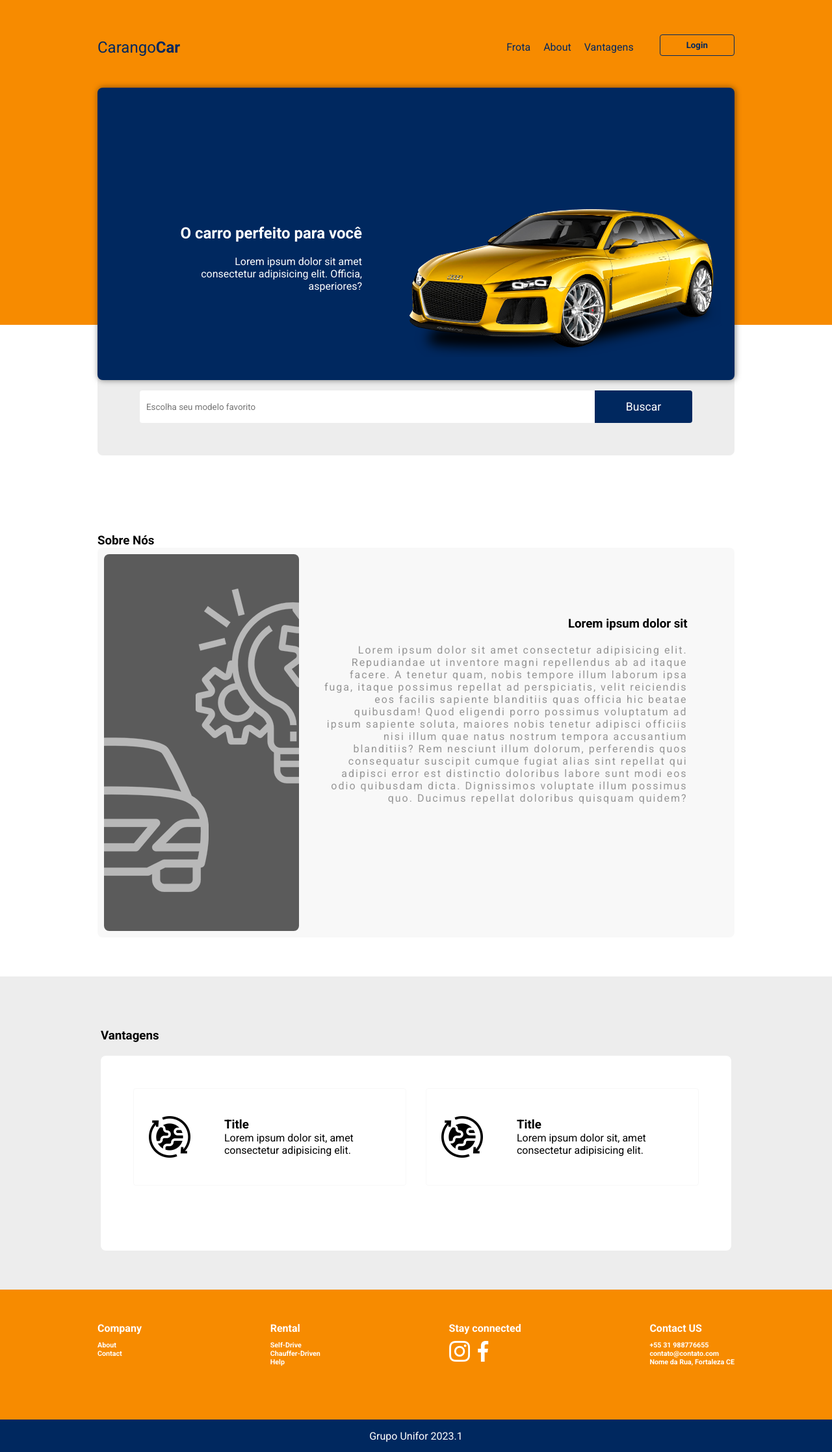
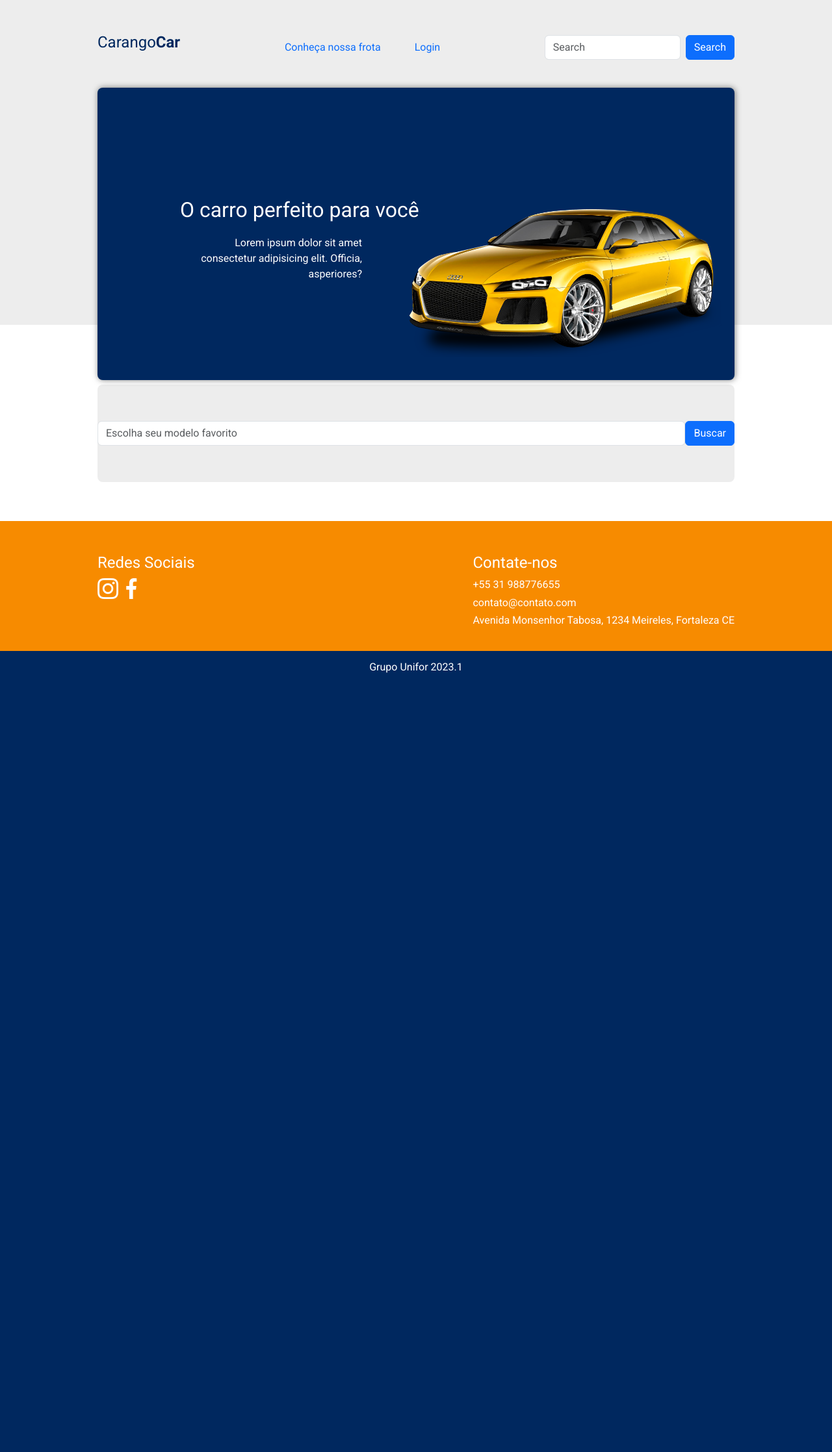
Before and after one commit to Alisson-Augusto/ProjetoLocacaoVeiculos, a Flask app: page / in a window 1280 px wide. Shown: the whole page at 65% size. After the commit the page ends 1036 px from the top, so only its background shows below. Run offline with Flask 3, Linux system fonts and the light colour scheme; data that the repository does not hold is empty; parts of the project's set-up code (start-up, migrations or seed data) failed here and were passed over; some libraries are stand-ins or nearby versions.

Commit message:
simplificando interface

```diff
--- a/app/models/veiculos.py
+++ b/app/models/veiculos.py
@@ -15,12 +15,22 @@ class Veiculos(db.Model):
   porta_malas = sa.Column(sa.Integer)
   freio_abs   = sa.Column(sa.Boolean)
 
+
   def get_imagem(self, placeholder = "images/car_placeholder.png") -> str:
     return self.imagem if self.imagem else placeholder
 
+
   @staticmethod
   def get_frota():
-    return Veiculos.query.all()
+    resultado = []
+    modelos = []
+    frota = Veiculos.query.all()
+    for veiculo in frota:
+      if not veiculo.modelo in modelos:
+        resultado.append(veiculo)
+        modelos.append(veiculo.modelo)
+    return resultado
+
 
   def __repr__(self) -> str:
     return f"Veículo[{self.placa}] - {self.modelo} da marca {self.marca}"
--- a/app/static/css/styles.css
+++ b/app/static/css/styles.css
@@ -29,7 +29,7 @@ body {
 header {
   width: 100%;
   height: 500px;
-  background: var(--orange);
+  background: var(--gray);
 }
 
 .content {
--- a/app/templates/admin/admin.html
+++ /dev/null
@@ -1,4 +0,0 @@
-{% extends "base.html" %}
-{% block conteudo %}
-<h1>Página de Admin</h1>
-{% endblock %}
--- a/app/templates/admin/login.html
+++ /dev/null
@@ -1,4 +0,0 @@
-{% extends "base.html" %}
-{% block conteudo %}
-<h1>Login do ADMIN</h1>
-{% endblock %}
--- a/app/templates/base.html
+++ b/app/templates/base.html
@@ -4,14 +4,56 @@
   <meta charset="UTF-8">
   <meta http-equiv="X-UA-Compatible" content="IE=edge">
   <meta name="viewport" content="width=device-width, initial-scale=1.0">
-  <title>LocaçãoDeCarros</title>
+  <title>CarangoCar</title>
 
   <link rel="stylesheet" href="{{url_for('static', filename='bootstrap-5.3.0-alpha3-dist/css/bootstrap.min.css')}}" />
   <script src="{{url_for('static', filename='bootstrap-5.3.0-alpha3-dist/js/bootstrap.bundle.min.js')}}"></script>
   <link rel="stylesheet" href="{{url_for('static', filename='css/styles.css')}}" />
 </head>
+<header>
+  <div class="content">
+    <nav>
+      <p class="brand">Carango<strong>Car</strong></p>
+      <ul class="nav">
+        <li class="nav-item"><a class="nav-link" href="/#frota">Conheça nossa frota</a></li>
+        {% if current_user.is_authenticated %}
+          <li class="nav-item"><a class="nav-link" href="/conta">Minha Conta</a></li>
+        {% endif %}
+        {% if not current_user.is_authenticated %}
+          <li class="nav-item"><a class="nav-link" href="/login">Login</a></li>
+        {% endif %}
+      </ul>
+      <form class="d-flex" role="search">
+        <input class="form-control me-2" type="search" placeholder="Search" aria-label="Search">
+        <button class="btn btn-primary" type="submit">Search</button>
+      </form>
+    </nav>
+    {% block header_block %}
+    {% endblock %}
+  </div>
+</header>
 <body style="height: 100vh;">
   {%block conteudo %}
   {% endblock %}
 </body>
+<footer>
+  <div class="main">
+    <div class="content footer-links">
+      <div class="footer-social">
+        <h4>Redes Sociais</h4>
+        <div class="social-icons">
+          <img src="{{url_for('static', filename='images/instagram.png')}}" alt="Instagram" />
+          <img src="{{url_for('static', filename='images/facebook.png')}}" alt="Facebook" />
+        </div>
+      </div>
+      <div class="footer-contact">
+        <h4>Contate-nos</h4>
+        <h6>+55 31 988776655</h6>
+        <h6>contato@contato.com</h6>
+        <h6>Avenida Monsenhor Tabosa, 1234 Meireles, Fortaleza CE</h6>
+      </div>
+    </div>
+  </div>
+  <div class="last">Grupo Unifor 2023.1</div>
+</footer>
 </html>
--- a/app/templates/home/index.html
+++ b/app/templates/home/index.html
@@ -1,26 +1,6 @@
-<!DOCTYPE html>
-<html lang="en">
-  <head>
-    <meta charset="UTF-8" />
-    <meta http-equiv="X-UA-Compatible" content="IE=edge" />
-    <meta name="viewport" content="width=device-width, initial-scale=1.0" />
-    <title>Projeto Programação Funcional</title>
-    <link rel="stylesheet" href="{{url_for('static', filename='css/styles.css')}}" />
-  </head>
-  <body>
-    <header>
-      <div class="content">
-        <nav>
-          <p class="brand">Carango<strong>Car</strong></p>
-          <ul>
-            <li><a href="#frota">Frota</a></li>
-            <li><a href="#about">About</a></li>
-            <li><a href="#features">Vantagens</a></li>
-            {% if not current_user.is_authenticated %}
-              <a href="/login"><button>Login</button></a>
-            {% endif %}
-          </ul>
-        </nav>
+{% extends "base.html" %}
+
+{% block header_block %}
 <div class="header-block">
   <div class="text">
     <h2>O carro perfeito para você</h2>
@@ -31,8 +11,8 @@
   </div>
   <img src="{{url_for('static', filename='images/car-header.png')}}" alt="Car" />
 </div>
-      </div>
-    </header>
+{% endblock %}
+{% block conteudo %}
 <section class="frota" id="frota">
   <div class="content">
     <div class="title-wrapper-frota">
@@ -42,10 +22,17 @@
     <div class="filter-card">
       <input
         type="text"
-            class="search-input"
+        class="form-control"
+        list="modelos-carros"
         placeholder="Escolha seu modelo favorito"
       />
-          <button class="search-button">Buscar</button>
+      <button class="btn btn-primary">Buscar</button>
+
+      <datalist id="modelos-carros">
+        {% for veiculo in veiculos %}
+          <option value="{{veiculo.modelo}}">
+        {% endfor %}
+      </datalist>
     </div>
     <div class="card-wrapper">
       {% for veiculo in veiculos %}
@@ -63,91 +50,4 @@
     </div>
   </div>
 </section>
-
-    <section class="about" id="about">
-      <div class="content">
-        <div class="title-wrapper-about">
-          <h3>Sobre Nós</h3>
-        </div>
-        <div class="about-content">
-          <div class="left">
-            <img src="{{url_for('static', filename='images/about.png')}}" alt="About" />
-          </div>
-          <div class="right">
-            <h3>Lorem ipsum dolor sit</h3>
-            <p>
-              Lorem ipsum dolor sit amet consectetur adipisicing elit.
-              Repudiandae ut inventore magni repellendus ab ad itaque facere. A
-              tenetur quam, nobis tempore illum laborum ipsa fuga, itaque
-              possimus repellat ad perspiciatis, velit reiciendis eos facilis
-              sapiente blanditiis quas officia hic beatae quibusdam! Quod
-              eligendi porro possimus voluptatum ad ipsum sapiente soluta,
-              maiores nobis tenetur adipisci officiis nisi illum quae natus
-              nostrum tempora accusantium blanditiis? Rem nesciunt illum
-              dolorum, perferendis quos consequatur suscipit cumque fugiat alias
-              sint repellat qui adipisci error est distinctio doloribus labore
-              sunt modi eos odio quibusdam dicta. Dignissimos voluptate illum
-              possimus quo. Ducimus repellat doloribus quisquam quidem?
-            </p>
-          </div>
-        </div>
-      </div>
-    </section>
-
-    <section class="features" id="features">
-      <div class="content">
-        <div class="title-wrapper-features">
-          <h3>Vantagens</h3>
-        </div>
-        <div class="feature-card-block">
-          <div class="feature-card-item">
-            <img src="{{url_for('static', filename='images/feature-planet.png')}}" alt="Feature" />
-            <div class="feature-text-content">
-              <h3>Title</h3>
-              <p>Lorem ipsum dolor sit, amet consectetur adipisicing elit.</p>
-            </div>
-          </div>
-          <div class="feature-card-item">
-            <img src="{{url_for('static', filename='images/feature-planet.png')}}" alt="Feature" />
-            <div class="feature-text-content">
-              <h3>Title</h3>
-              <p>Lorem ipsum dolor sit, amet consectetur adipisicing elit.</p>
-            </div>
-          </div>
-        </div>
-      </div>
-    </section>
-
-    <footer>
-      <div class="main">
-        <div class="content footer-links">
-          <div class="footer-company">
-            <h4>Company</h4>
-            <h6>About</h6>
-            <h6>Contact</h6>
-          </div>
-          <div class="footer-rental">
-            <h4>Rental</h4>
-            <h6>Self-Drive</h6>
-            <h6>Chauffer-Driven</h6>
-            <h6>Help</h6>
-          </div>
-          <div class="footer-social">
-            <h4>Stay connected</h4>
-            <div class="social-icons">
-              <img src="{{url_for('static', filename='images/instagram.png')}}" alt="Instagram" />
-              <img src="{{url_for('static', filename='images/facebook.png')}}" alt="Facebook" />
-            </div>
-          </div>
-          <div class="footer-contact">
-            <h4>Contact US</h4>
-            <h6>+55 31 988776655</h6>
-            <h6>contato@contato.com</h6>
-            <h6>Nome da Rua, Fortaleza CE</h6>
-          </div>
-        </div>
-      </div>
-      <div class="last">Grupo Unifor 2023.1</div>
-    </footer>
-  </body>
-</html>
+{% endblock %}
```
Also changed, not shown: app/static/images/corolla.png (added), app/static/images/fiesta.png (added). Lines whose indentation alone changed are shown as unchanged.
